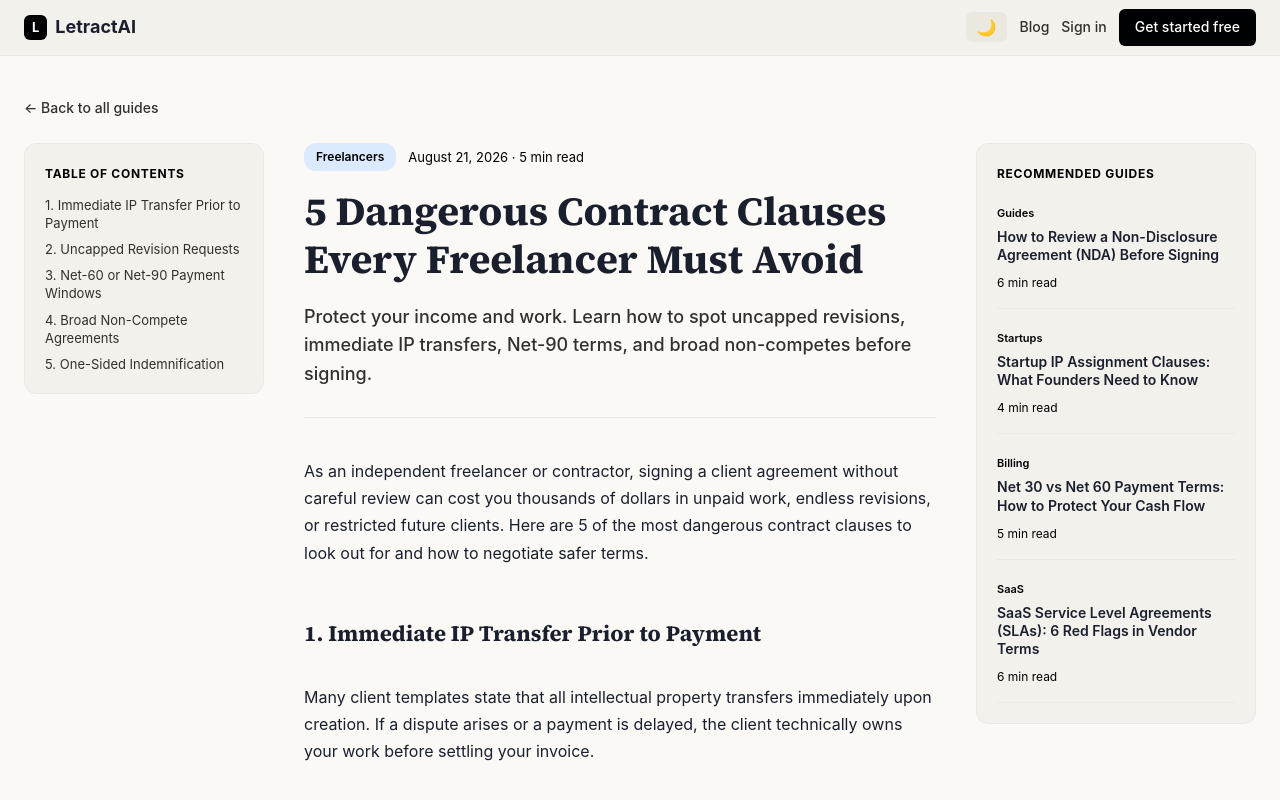
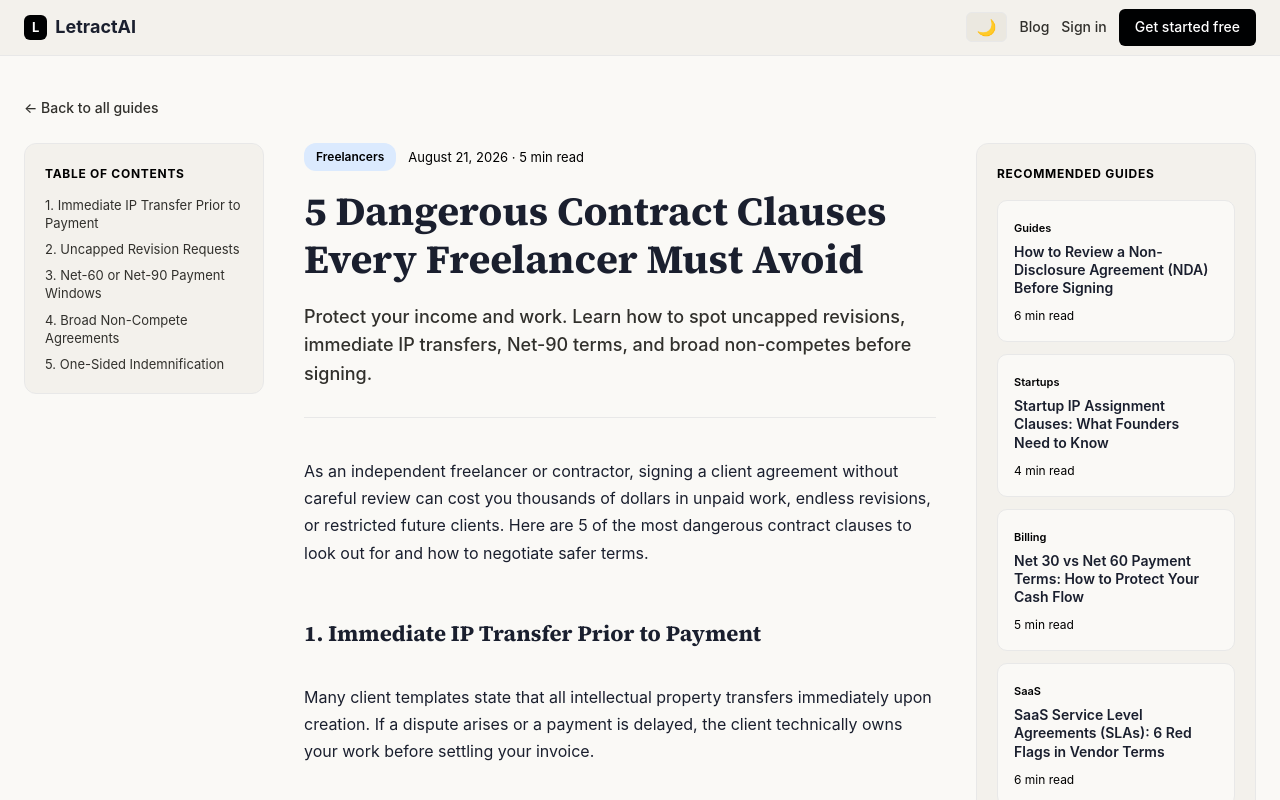
Before and after one commit to mehulwithai/contractai-frontend, a Next.js app: page /blog/5-dangerous-clauses-in-freelance-contracts in a window 1280 px wide. Shown: the top 800 px of the page. Built offline with nearby package versions, Linux system fonts and the light colour scheme; no server answers.

Commit message:
style(blog): add smooth dynamic floating elevation and accent border highlights on blog card hover

```diff
--- a/app/blog/[slug]/page.js
+++ b/app/blog/[slug]/page.js
@@ -195,9 +195,14 @@ export default async function BlogPostPage({ params }) {
               <div style={{ fontSize: '12px', fontWeight: 700, color: 'var(--text-muted)', textTransform: 'uppercase', letterSpacing: '0.06em', marginBottom: '16px' }}>
                 Recommended Guides
               </div>
-              <div style={{ display: 'flex', flexDirection: 'column', gap: '16px' }}>
+              <div style={{ display: 'flex', flexDirection: 'column', gap: '12px' }}>
                 {relatedPosts.map(rel => (
-                  <div key={rel.slug} style={{ borderBottom: '1px solid var(--border)', paddingBottom: '14px' }}>
+                  <div key={rel.slug} className="hover-effect" style={{
+                    background: 'var(--bg)',
+                    border: '1px solid var(--border)',
+                    borderRadius: '10px',
+                    padding: '14px 16px',
+                  }}>
                     <span style={{ fontSize: '11px', color: 'var(--accent)', fontWeight: 600 }}>{rel.category}</span>
                     <h4 style={{ fontSize: '14px', fontWeight: 600, margin: '4px 0 6px', lineHeight: 1.3 }}>
                       <Link href={`/blog/${rel.slug}`} style={{ color: 'var(--text-primary)', textDecoration: 'none' }}>
--- a/app/blog/page.js
+++ b/app/blog/page.js
@@ -31,7 +31,7 @@ export default function BlogIndexPage() {
       <section style={{ maxWidth: '1040px', margin: '0 auto', padding: '0 24px 72px' }}>
         <div style={{ display: 'grid', gridTemplateColumns: 'repeat(auto-fit, minmax(300px, 1fr))', gap: '28px' }}>
           {BLOG_POSTS.map(post => (
-            <article key={post.slug} style={{
+            <article key={post.slug} className="card card-hover hover-effect" style={{
               background: 'var(--bg-secondary)',
               border: '1px solid var(--border)',
               borderRadius: '16px',
@@ -39,7 +39,7 @@ export default function BlogIndexPage() {
               display: 'flex',
               flexDirection: 'column',
               justify: 'space-between',
-              transition: 'border-color 0.2s',
+              cursor: 'pointer',
             }}>
               <div>
                 <div style={{ display: 'flex', justifyContent: 'space-between', alignItems: 'center', marginBottom: '12px' }}>
```
